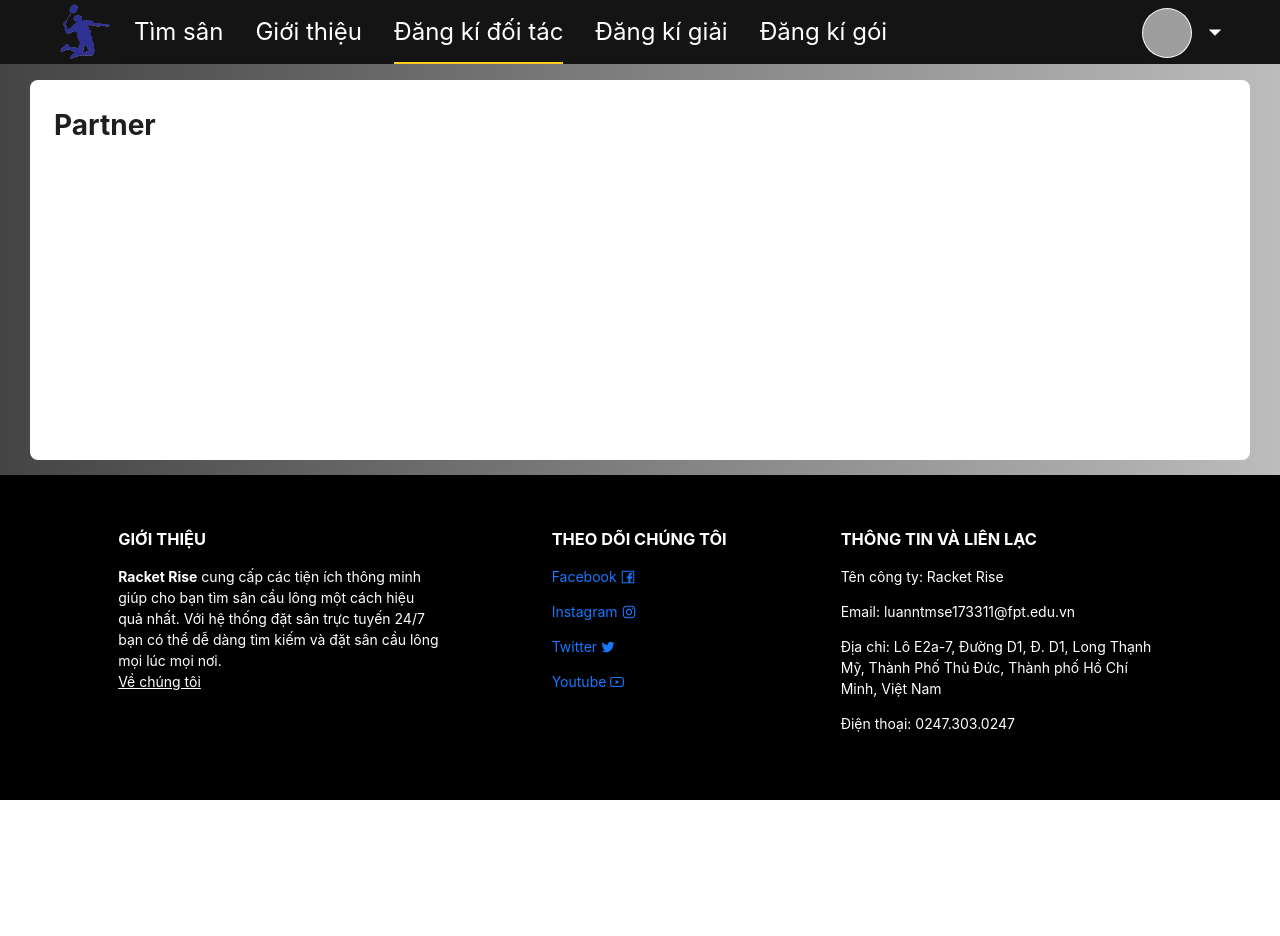
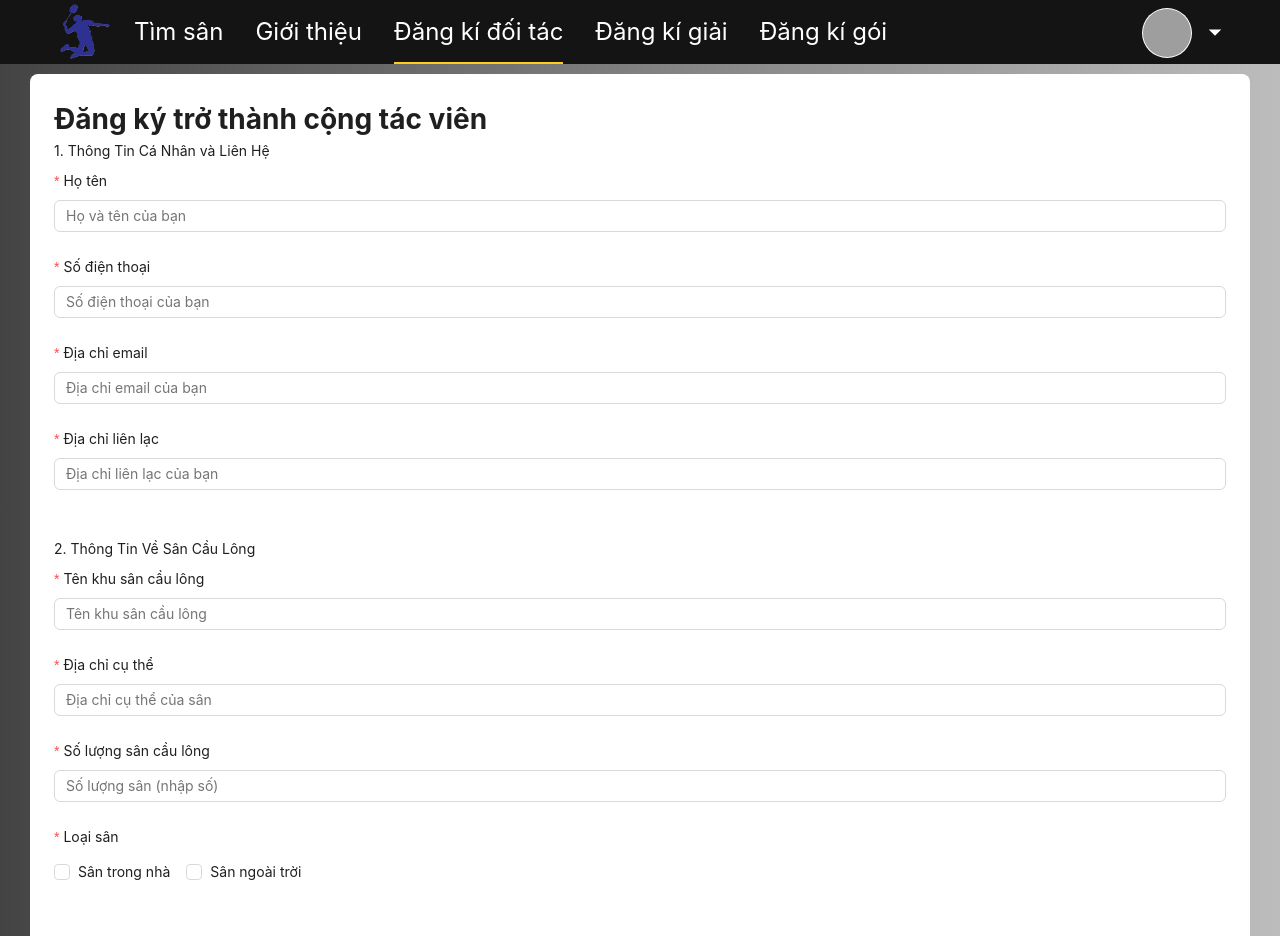
Before and after one commit to BenSkye/Web_Booking_Courts, a React (Vite) app: page /partner in a window 1280 px wide. Shown: the top 936 px of the page. Before the commit the page ends 800 px from the top, so only its background shows below. Built offline with nearby package versions, Linux system fonts and the light colour scheme; grey boxes are pictures that could not be loaded.

Commit message:
fix ui partner

```diff
--- /dev/null
+++ b/src/components/dashboard/partner/Partner.css
@@ -0,0 +1,13 @@
+.App {
+    font-family: Arial, sans-serif;
+    margin: 20px;
+    padding: 20px;
+  }
+
+  h1 {
+    text-align: center;
+  }
+
+  .submit-btn {
+    width: 100%;
+  }
--- a/src/components/dashboard/partner/index.jsx
+++ b/src/components/dashboard/partner/index.jsx
@@ -1,7 +1,229 @@
-export default function Partner() {
+import React, { useState } from "react";
+import { Form, Input, Checkbox, Button, Upload, message } from "antd";
+import { UploadOutlined } from "@ant-design/icons";
+// import 'antd/dist/antd.css';
+import { TimePicker } from "antd";
+const { TextArea } = Input;
+import { useNavigate } from "react-router-dom";
+import { number } from "prop-types";
+
+function Partner() {
+  const [form] = Form.useForm();
+  const [fileList, setFileList] = useState([]);
+  const navigate = useNavigate();
+
+  const handleUploadChange = ({ fileList }) => setFileList(fileList);
+
+  const onFinish = (values) => {
+    console.log("Form values: ", values);
+    console.log("Uploaded files: ", fileList);
+    message.success("Form submitted successfully!");
+    navigate("/registerPackageCourt");
+  };
+
   return (
-    <div>
-      <h1>Partner</h1>
+    <div className="App">
+      <h1>Đăng ký trở thành cộng tác viên</h1>
+      <Form
+        form={form}
+        layout="vertical"
+        onFinish={onFinish}
+        initialValues={{
+          services: [],
+          courtType: [],
+          paymentMethods: [],
+        }}
+      >
+        {/* Section 1: Thông Tin Cá Nhân và Liên Hệ */}
+        <Form.Item label="1. Thông Tin Cá Nhân và Liên Hệ">
+          <Form.Item
+            name="fullname"
+            label="Họ tên"
+            rules={[{ required: true, message: "Họ tên là bắt buộc" }]}
+          >
+            <Input placeholder="Họ và tên của bạn" />
+          </Form.Item>
+          <Form.Item
+            name="phone"
+            label="Số điện thoại"
+            rules={[
+              { required: true, message: "Số điện thoại là bắt buộc" },
+              { min: 10, message: "Số điện thoại phải có ít nhất 10 chữ số" },
+              { max: 11, message: "Số điện thoại không được quá 11 chữ số" },
+              {
+                pattern: /^[0-9]+$/,
+                message: "Số điện thoại chỉ được chứa số",
+              },
+            ]}
+          >
+            <Input placeholder="Số điện thoại của bạn" />
+          </Form.Item>
+          <Form.Item
+            name="email"
+            label="Địa chỉ email"
+            rules={[
+              { required: true, message: "Email là bắt buộc" },
+              { type: "email", message: "Địa chỉ email không hợp lệ" },
+            ]}
+          >
+            <Input type="email" placeholder="Địa chỉ email của bạn" />
+          </Form.Item>
+          <Form.Item
+            name="contactAddress"
+            label="Địa chỉ liên lạc"
+            rules={[
+              { required: true, message: "Địa chỉ liên lạc là bắt buộc" },
+            ]}
+          >
+            <Input placeholder="Địa chỉ liên lạc của bạn" />
+          </Form.Item>
+        </Form.Item>
+
+        {/* Section 2: Thông Tin Về Sân Cầu Lông */}
+        <Form.Item label="2. Thông Tin Về Sân Cầu Lông">
+          <Form.Item
+            name="courtName"
+            label="Tên khu sân cầu lông"
+            rules={[
+              { required: true, message: "Tên khu sân cầu lông là bắt buộc" },
+            ]}
+          >
+            <Input placeholder="Tên khu sân cầu lông" />
+          </Form.Item>
+          <Form.Item
+            name="courtAddress"
+            label="Địa chỉ cụ thể"
+            rules={[{ required: true, message: "Địa chỉ cụ thể là bắt buộc" }]}
+          >
+            <Input placeholder="Địa chỉ cụ thể của sân" />
+          </Form.Item>
+          <Form.Item
+            name="courtQuantity"
+            label="Số lượng sân cầu lông"
+            rules={[
+              { required: true, message: "Số lượng sân là bắt buộc" },
+              { type: number, message: "Số lượng sân phải là số" },
+            ]}
+          >
+            <Input type="number" placeholder="Số lượng sân (nhập số)" />
+          </Form.Item>
+          <Form.Item
+            name="courtType"
+            label="Loại sân"
+            rules={[{ required: true, message: "Loại sân là bắt buộc" }]}
+          >
+            <Checkbox.Group>
+              <Checkbox value="indoor">Sân trong nhà</Checkbox>
+              <Checkbox value="outdoor">Sân ngoài trời</Checkbox>
+            </Checkbox.Group>
+          </Form.Item>
+        </Form.Item>
+
+        {/* Section 3: Hình ảnh khu sân cầu lông */}
+        <Form.Item
+          label="3. Hình ảnh khu sân cầu lông"
+          extra="Hãy tải lên hình ảnh về khu sân cầu lông của bạn"
+        >
+          <Upload
+            listType="picture"
+            fileList={fileList}
+            onChange={handleUploadChange}
+            beforeUpload={() => false}
+          >
+            <Button icon={<UploadOutlined />}>Upload</Button>
+          </Upload>
+        </Form.Item>
+
+        {/* Section 4: Dịch Vụ và Tiện Ích */}
+        <Form.Item label="4. Dịch Vụ và Tiện Ích">
+          <Form.Item name="services" label="Dịch Vụ">
+            <Checkbox.Group>
+              <Checkbox value="parking">Bãi đỗ xe</Checkbox>
+              <Checkbox value="changingRoom">Phòng thay đồ</Checkbox>
+              <Checkbox value="freeWifi">Wifi miễn phí</Checkbox>
+              <Checkbox value="sportsShop">Quầy bán/thuê đồ thể thao</Checkbox>
+            </Checkbox.Group>
+          </Form.Item>
+          <Form.Item name="otherService" label="Khác">
+            <Input placeholder="Khác" />
+          </Form.Item>
+          <Form.Item
+            name="openingHours"
+            label="Giờ hoạt động của sân"
+            rules={[{ required: true, message: "Giờ hoạt động là bắt buộc" }]}
+          >
+            <TimePicker.RangePicker />
+          </Form.Item>
+          <Form.Item
+            name="rentalPrice"
+            label="Bảng giá thuê sân (ngàn/giờ)"
+            rules={[
+              { required: true, message: "Bảng giá thuê sân là bắt buộc" },
+            ]}
+          >
+            <Input placeholder="Bảng giá thuê sân (ngàn/giờ)" />
+          </Form.Item>
+        </Form.Item>
+
+        {/* Section 5: Chính Sách và Quy Định */}
+        <Form.Item label="5. Chính Sách và Quy Định">
+          <Form.Item
+            name="cancellationPolicy"
+            label="Chính sách hủy đặt sân"
+            rules={[
+              { required: true, message: "Chính sách hủy đặt sân là bắt buộc" },
+            ]}
+          >
+            <Input placeholder="Chính sách hủy đặt sân" />
+          </Form.Item>
+          <Form.Item
+            name="usagePolicy"
+            label="Quy định sử dụng sân"
+            rules={[
+              { required: true, message: "Quy định sử dụng sân là bắt buộc" },
+            ]}
+          >
+            <Input placeholder="Quy định sử dụng sân" />
+          </Form.Item>
+          <Form.Item
+            name="paymentMethods"
+            label="Thông tin thanh toán"
+            rules={[
+              { required: true, message: "Thông tin thanh toán là bắt buộc" },
+            ]}
+          >
+            <Checkbox.Group>
+              <Checkbox value="bankTransfer">Chuyển khoản ngân hàng</Checkbox>
+              <Checkbox value="eWallet">Ví điện tử</Checkbox>
+              <Input placeholder="các thanh toán khác" />
+            </Checkbox.Group>
+          </Form.Item>
+        </Form.Item>
+
+        {/* Section 6: Thông Tin Bổ Sung Khác */}
+        <Form.Item label="6. Thông Tin Bổ Sung Khác">
+          <Form.Item
+            name="courtIntro"
+            label="Giới thiệu ngắn về khu sân cầu lông"
+          >
+            <TextArea placeholder="nhập giới thiệu" rows={4} />
+          </Form.Item>
+          <Form.Item
+            name="promotions"
+            label="Chương trình khuyến mãi hoặc ưu đãi"
+          >
+            <TextArea placeholder="nhập chương trình khuyến mãi" rows={4} />
+          </Form.Item>
+        </Form.Item>
+
+        <Form.Item>
+          <Button type="primary" htmlType="submit" className="submit-btn">
+            Hoàn thành (tạo sân cầu lông đầu tiên của bạn)
+          </Button>
+        </Form.Item>
+      </Form>
     </div>
   );
 }
+
+export default Partner;
```
